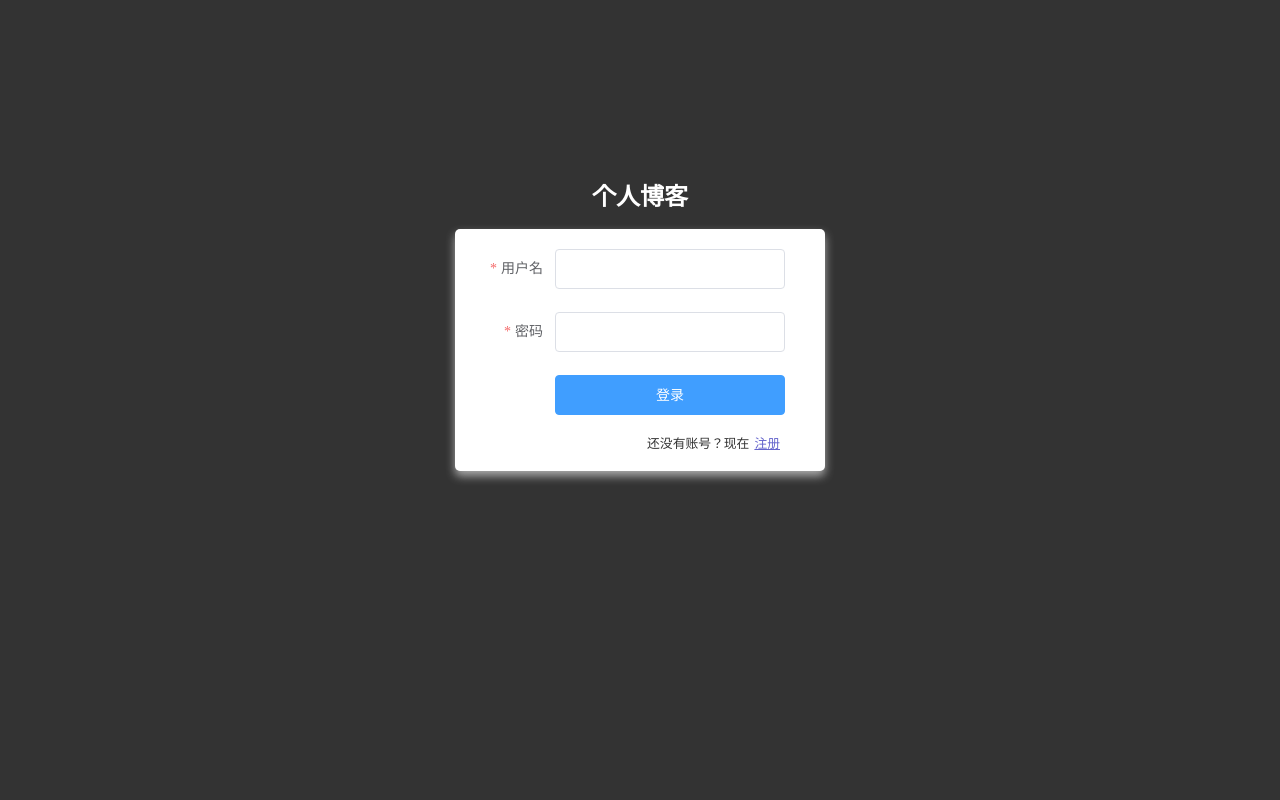
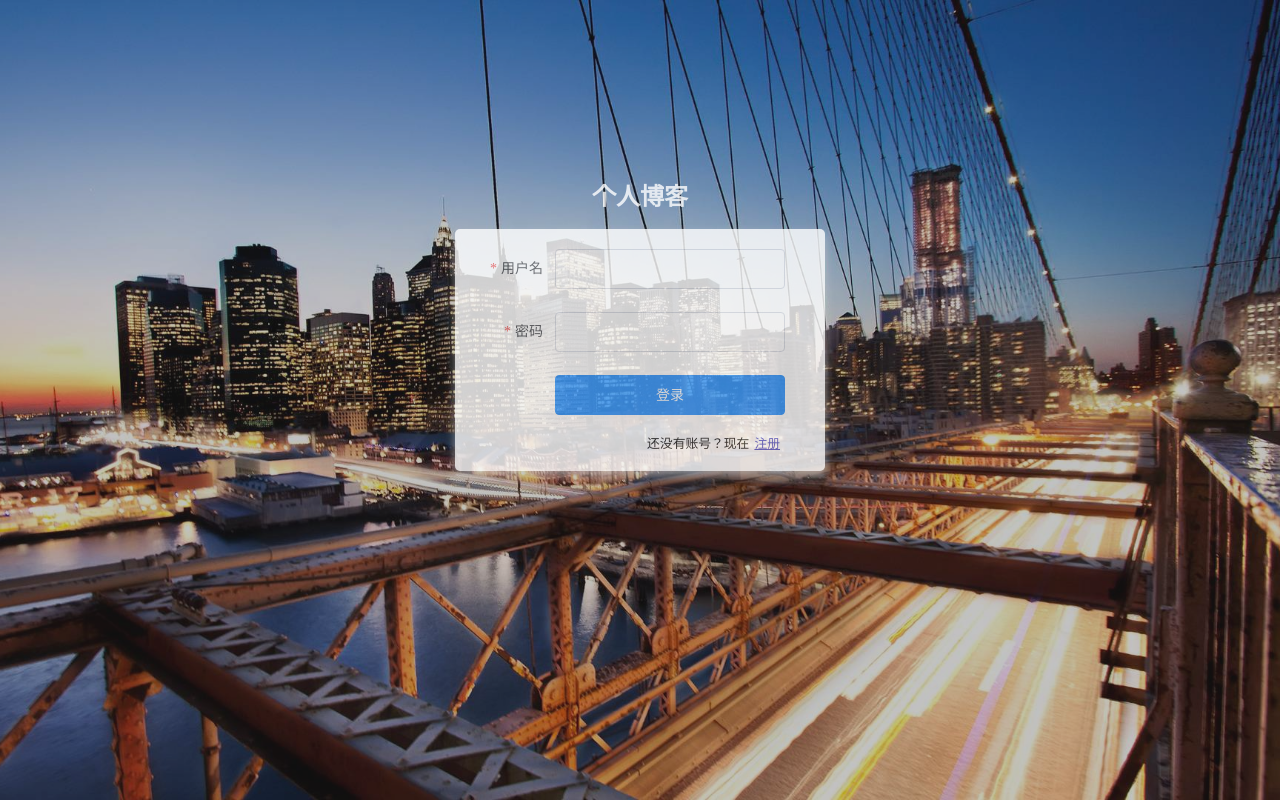
Before and after one commit to GfromYH/myblog, a Vue app in the folder client/: page /login in a window 1280 px wide. Built offline with nearby package versions, Linux system fonts and the light colour scheme.

Commit message:
增加login背景图，增加透明度，初步有增加背景图组件idea

```diff
--- a/client/src/views/login.vue
+++ b/client/src/views/login.vue
@@ -19,6 +19,11 @@
                 </div>
             </el-form>
         </section>
+        <div id="imgs">
+            <div id="bg1" class="bg "></div>
+            <div id="bg2" class="bg fade-in"></div>
+            <div id="bg3" class="bg "></div>
+        </div>
     </div>
 </template>
 
@@ -90,6 +95,11 @@
         padding: 25px;
         text-align: center;
         border-radius: 5px;
+        z-index: 999;
+        opacity: .8;
+    }
+    .form_container:hover{
+        opacity: 1;
     }
     .form_container .manage_title .title{
         font-family: "Microsoft YaHei";
@@ -120,4 +130,21 @@
     .tiparea p a:hover{
         color: #0DB6CC;
     }
+    .bg{
+        position: absolute;
+        left: 0;
+        top: 0;
+        width: 100%;
+        height: 100%;
+        opacity: .7;
+    }
+    #bg1{
+        background: url("../assets/4.jpg") no-repeat center center/cover;
+    }
+    /*#bg2{*/
+        /*background: url("../assets/beijing.jpg") no-repeat center center/cover;*/
+    /*}*/
+    /*#bg3{*/
+        /*background: url("../assets/beijing2.jpg") no-repeat center center/cover;*/
+    /*}*/
 </style>
```
